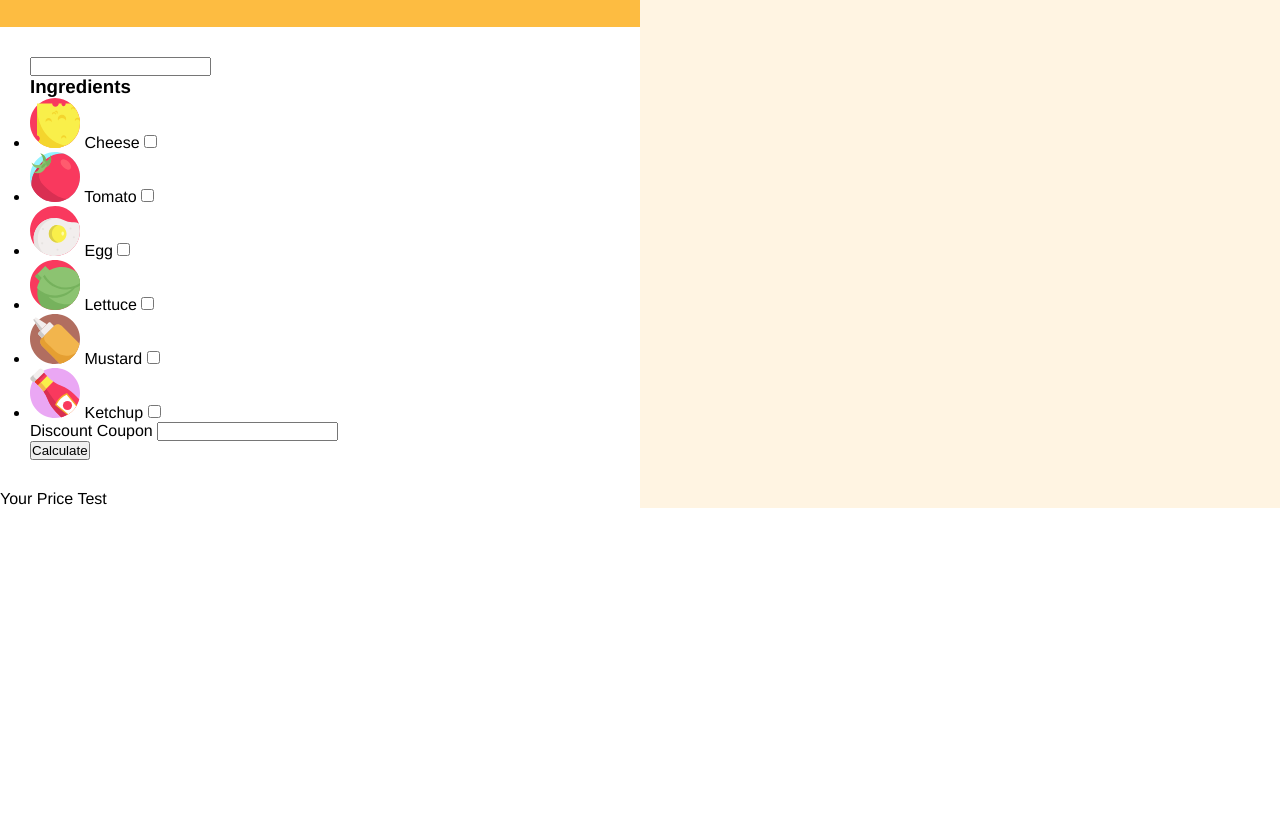
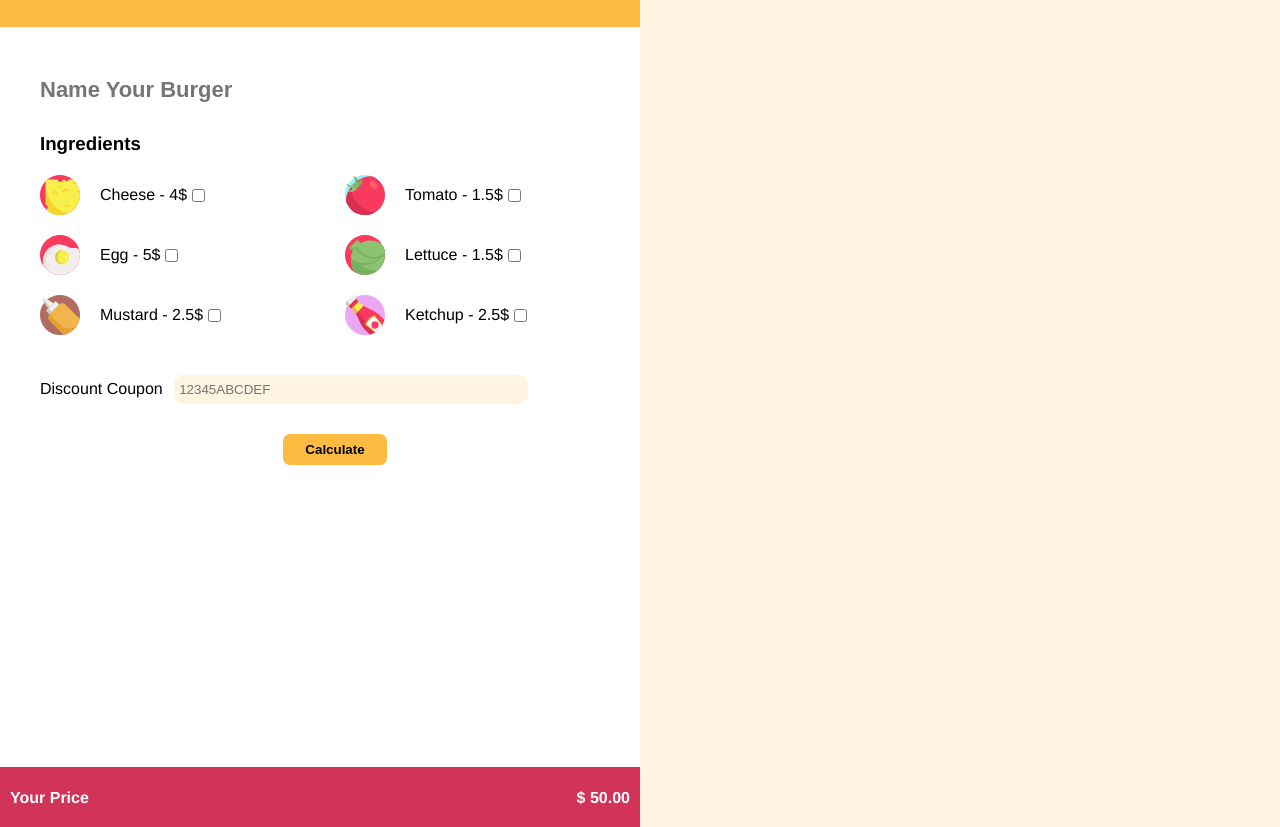
Before and after one commit to Ma-ko92/js-burger, a plain HTML site: page index.html in a window 1280 px wide. Shown: the part 90-917 px from the top of the page. Before the commit the page ends 800 px from the top, so only its background shows below. Drawn offline with Linux system fonts and the light colour scheme.

Commit message:
Esercizio completato

```diff
--- a/css/style.css
+++ b/css/style.css
@@ -8,13 +8,14 @@
 /* COMMON */
 body{
     font-family: Helvetica;
+    width: 100vw;
+    background-color: #fff4e2;
 }
 
 /* Wrapper */
 .wrapper{
-    background-color: #fff4e2;
-    display: flex;
-    flex-direction: row;
+    background-color: white;
+    width: 50%;
 }
 .container_left{
     background-color: white;
@@ -26,12 +27,30 @@ body{
     background-color: #fdbc41;
     padding: 50px 0px 30px 30px;
 }
+.heading h1{
+    font-weight: 800;
+}
 /* HEADER END */
 
 /* MAIN */
+
+/* Burger name area */
+.burger_name_area{
+    padding: 10px;
+}
 .burger_name{
     position: relative;
+    padding: 10px 0px;
+    font-size: 22px;
+    font-weight: 600;
+    border: none;
+    outline: none;
 }
+.burger_name:focus{
+    background-color: #fff4e2;
+}
+
+/* Error meaasage */
 .alert_msg_hidden{
     position: absolute;
     visibility: hidden;
@@ -39,9 +58,8 @@ body{
 .alert_msg{
     position: absolute;
     z-index: 1;
-    top: 100px;
-    left: 20px;
-    content: "ciao";
+    top: 120px;
+    left: 40px;
     width: 200px;
     color: black;
     background-color: rgb(253 188 65);
@@ -56,16 +74,124 @@ body{
     position: absolute;
     top: 100px;
     left: 25px;
+    margin-top: -62px;
+    border-width: 10px;
+    border-style: solid;
+    border-color: #fdbc41 transparent transparent transparent;
+    z-index: 1;
+}
+
+/* Inner container */
+.inner_container{
+    padding: 30px 0px 30px 30px;
+    height: calc(100vh - 60px);
+    overflow-y: auto;
+}
+.inner_container h3{
+    padding: 10px;
+}
+.ingredients_add{
+    display: flex;
+    flex-direction: row;
+    flex-wrap: wrap;
+    justify-content: flex-start;
+}
+
+/* Ingredients area */
+.ingredients_add li {
+    list-style-type: none;
+    display: flex;
+    flex-direction: row;
+    align-items: center;
+    padding: 10px;
+    width: calc(100% / 2);
+}
+.ingredients_add li img{
+    width:40px;
+}
+.ingredients_add li label{
+    margin-left:20px;
+    margin-right: 5px;
+}
+
+/* Coupon Area */
+.coupon_area{
+    padding: 30px 10px;
+}
+.coupon_area label{
+    margin-right: 7px;
+}
+.coupon_inp{
+    position: relative;
+    border: 0;
+    outline: none;
+    background-color: #fff4e2;
+    padding: 7px 5px;
+    border-radius: 10px;
+    width: 60%;
+}
+.coupon_inp:focus{
+    background-color: #fdbc41;
+}
+/* Coupon message */
+.coupon_msg_hidden{
+    position: absolute;
+    visibility: hidden;
+}
+.coupon_msg{
+    position: absolute;
+    z-index: 1;
+    bottom: 190px;
+    left: 175px;
+    width: 180px;
+    color: black;
+    background-color: rgb(253 188 65);
+    font-size: 12px;
+    font-weight: 600;
+    padding: 5px 10px;
+    border-radius: 5px;
+    border: 1px solid black;
+}
+.coupon_msg::after{
+    content: "";
+    position: absolute;
+    top: 85px;
+    left: 25px;
     margin-top: -61px;
     border-width: 10px;
     border-style: solid;
-    border-color: orange transparent transparent transparent;
+    border-color: #fdbc41  transparent transparent transparent;
     z-index: 1;
 }
-.inner_container{
-    padding: 30px 0px 30px 30px;
+
+/* Button */
+.btn{
+    text-align:center;
 }
-.ingredients_add li img{
-    width:50px;
+#calculate{
+    border-radius: 7px;
+    padding: 8px 22px;
+    border: 0;
+    background-color: #fdbc41;
+    font-weight: 800;
+    cursor: pointer;
+    outline: none;
+}
+#calculate:hover{
+    background-color: #f77d15;
+
 }
 /* MAIN END */
+
+/* FOOTER */
+.footer_container{
+    height: 60px;
+    background-color: #d23359;
+    padding: 22px 10px;
+    color: white;
+    font-weight: 600;
+    display: flex;
+    flex-direction: row;
+    justify-content: space-between;
+}
+/* FOOTER END*/
--- a/index.html
+++ b/index.html
@@ -13,8 +13,6 @@
 <body>
     <!-- WRAPPER -->
     <div class="wrapper">
-        <!-- Container Left -->
-        <div class="container_left">
         <!-- HEADER -->
         <div class="heading">
             <h1>Create Your Burger</h1>
@@ -26,9 +24,11 @@
             <!-- Main container -->
             <div class="inner_container">
                 <!-- Burger Name -->
+                <div class="burger_name_area">
                     <label for="user_burger_name"></label>
-                    <input id="user_burger_name" class="burger_name" type="text">
+                    <input id="user_burger_name" class="burger_name" type="text" placeholder="Name Your Burger">
                     <span id="alert_message" class="alert_msg_hidden">Please insert a name for your Hamburger!</span>
+                </div>
 
                 <!-- Heading -->
                 <h3>Ingredients</h3>
@@ -37,46 +37,53 @@
                 <ul class="ingredients_add">
                     <li>
                         <img src="img/cheese.svg" alt="cheese">
-                            <label for="cheese">Cheese</label>
-                            <input id="cheese" class="addon" type="checkbox" value="1">
+                        <label for="cheese">Cheese - 4$</label>
+                        <input id="cheese" class="addon" type="checkbox" value="4">
                     </li>
+
                     <li>
                         <img src="img/tomato.svg" alt="tomato">
-                            <label for="tomato">Tomato</label>
-                            <input id="tomato" class="addon" type="checkbox" value="0.5">
+                        <label for="tomato">Tomato - 1.5$</label>
+                        <input id="tomato" class="addon" type="checkbox" value="1.5">
                     </li>
+
                     <li>
                         <img src="img/fried-egg.svg" alt="egg">
-                            <label for="egg">Egg</label>
-                            <input id="egg" class="addon" type="checkbox" value="2">
+                        <label for="egg">Egg - 5$</label>
+                        <input id="egg" class="addon" type="checkbox" value="5">
                     </li>
+
                     <li>
                         <img src="img/lettuce.svg" alt="lettuce">
-                            <label for="lettuce">Lettuce</label>
-                            <input id="lettuce" class="addon" type="checkbox" value="0.5">
+                        <label for="lettuce">Lettuce - 1.5$</label>
+                        <input id="lettuce" class="addon" type="checkbox" value="1.5">
                     </li>
+
                     <li>
                         <img src="img/mustard.svg" alt="mustard">
-                            <label for="mustard">Mustard</label>
-                            <input id="mustard" class="addon" type="checkbox" value="1.5">
+                        <label for="mustard">Mustard - 2.5$</label>
+                        <input id="mustard" class="addon" type="checkbox" value="2.5">
                     </li>
+
                     <li>
                         <img src="img/ketchup.svg" alt="ketchup">
-                            <label for="ketchup">Ketchup</label>
-                            <input id="ketchup" class="addon" type="checkbox" value="1.5">
+                        <label for="ketchup">Ketchup - 2.5$</label>
+                        <input id="ketchup" class="addon" type="checkbox" value="2.5">
                     </li>
                 </ul>
                 <!-- Ingredients End -->
 
                 <!-- Discount Coupon -->
-                    <label for="">Discount Coupon</label>
-                    <input id="coupon" type="text">
+                <div class="coupon_area">
+                    <label for="coupon">Discount Coupon</label>
+                    <input id="coupon" class="coupon_inp" type="text" placeholder="12345ABCDEF">
+                    <span id="coupon_message" class="coupon_msg_hidden" >Coupon scaduto!</span>
+                </div>
 
                 <!-- Calculate Button -->
                 <div class="btn">
                     <button id="calculate">Calculate</button>
                 </div>
-
             </div>
             <!-- Main container End -->
         </main>
@@ -86,18 +93,10 @@
         <footer>
             <div class="footer_container">
                 <span>Your Price</span>
-                    <span>Test</span>
+                <span id="test">$ 50.00</span>
             </div>
         </footer>
         <!-- FOOTER END -->
-        </div>
-        <!-- Container Left End-->
-
-        <!-- Container Right -->
-        <div class="container_right">
-
-        </div>
-        <!-- Container Righ End-->
     </div>
     <!-- WRAPPER END-->
 
--- a/js/script.js
+++ b/js/script.js
@@ -48,5 +48,34 @@ calculateButton.addEventListener("click", function() {
         //
         // Salvo in una variabile la lista di array.
         var couponList = ["a34ft6ol99","bb783rg1l9","boolean","tt567gbn00","90rdf32kj5"]
+
+        // Salvo in una variabile il valore dell'input dei coupon.
+        var couponElement = document.getElementById("coupon");
+        var coupon = couponElement.value;
+
+        // Creo delle condizioni che verifichino ogni singolo coupon della lista con quello
+        // inserito dall'utente, se presente applico lo sconto dedicato.
+        var hiddenCouponElement = document.getElementById("coupon_message");
+
+        if(coupon === couponList[0]) {
+            hiddenCouponElement.className = "coupon_msg " + "coupon_msg:after"
+        } else if(coupon === couponList[1]) {
+            finalAddOnPrice = (finalAddOnPrice - (finalAddOnPrice * 5 / 100)).toFixed(2);
+            hiddenCouponElement.className = "coupon_msg_hidden";
+        } else if(coupon === couponList[2]) {
+            finalAddOnPrice = (finalAddOnPrice - (finalAddOnPrice * 75 / 100)).toFixed(2);
+            hiddenCouponElement.className = "coupon_msg_hidden";
+        } else if(coupon === couponList[3]) {
+            finalAddOnPrice = (finalAddOnPrice - (finalAddOnPrice * 10 / 100)).toFixed(2);
+            hiddenCouponElement.className = "coupon_msg_hidden";
+        } else if(coupon === couponList[4]) {
+            finalAddOnPrice = (finalAddOnPrice - (finalAddOnPrice * 15 / 100)).toFixed(2);
+            hiddenCouponElement.className = "coupon_msg_hidden";
+        }
+        // Stampo sulla pagina html il prezzo finale.
+        document.getElementById("test").innerHTML = "$ " + burgerPrice;
+        document.getElementById("test").innerHTML = "$ " + finalAddOnPrice;
     }
+
+
 });
```
Also changed, not shown: Codici Sconto.txt (added). Lines whose indentation alone changed are shown as unchanged.
